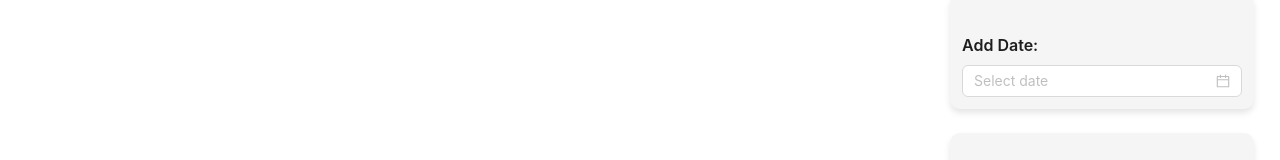
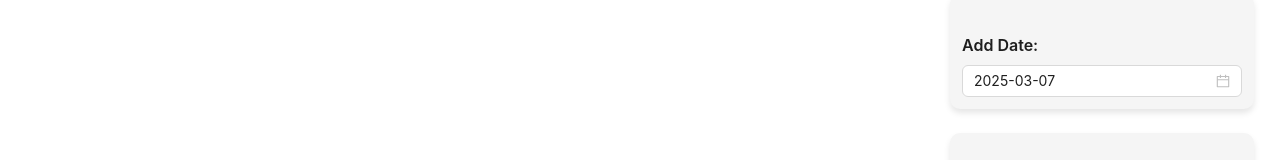
Before and after one commit to Sneaky-Breeky/Team-6-AE, a React (Create React App) app in the folder src/frontend/: page /#/user/uploadFiles in a window 1280 px wide. Shown: the part 571-731 px from the top of the page. Built offline with nearby package versions, Linux system fonts and the light colour scheme.

Commit message:
have a palette's date's default be today

```diff
--- a/src/frontend/src/pages/user/UserUpload.js
+++ b/src/frontend/src/pages/user/UserUpload.js
@@ -3,6 +3,7 @@ import Box from '@mui/material/Box';
 import { Input, Typography, DatePicker, Button, Form, Select, Tag, Flex, Image, Modal, Slider, message } from "antd";
 import { PlusOutlined, RotateLeftOutlined, RotateRightOutlined, ExclamationCircleOutlined, CalendarOutlined, DownOutlined, CloseOutlined } from '@ant-design/icons';
 import Cropper from 'react-easy-crop';
+import dayjs from 'dayjs';
 import { projects, users } from '../../utils/dummyData.js';
 
 const { Title } = Typography;
@@ -32,7 +33,7 @@ export default function UserUpload() {
     const [metadataTags, setMetadataTags] = useState([]);
     const [tagApplications, setTagApplications] = useState([]);
     const [location, setLocation] = useState(null);
-    const [selectedDate, setSelectedDate] = useState(null);
+    const [selectedDate, setSelectedDate] = useState(dayjs().format('YYYY-MM-DD'));
     const fileInputRef = useRef(null);
     const metadataBoxStyle = {
         textAlign: 'left',
@@ -444,6 +445,7 @@ export default function UserUpload() {
                         onChange={handleDateChange}
                         suffixIcon={<CalendarOutlined />}
                         style={{ width: '100%' }}
+                        value={selectedDate ? dayjs(selectedDate) : null}
                     />
                 </Box>
 
```
